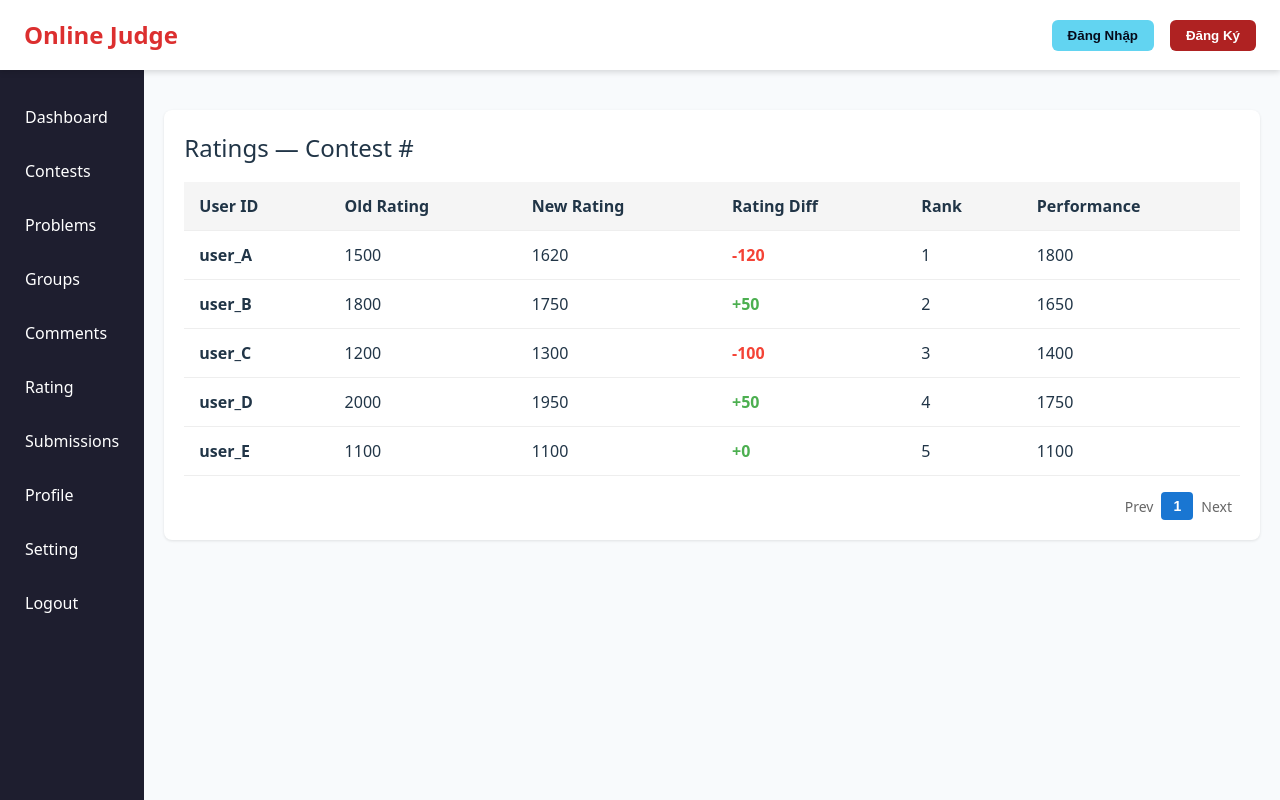
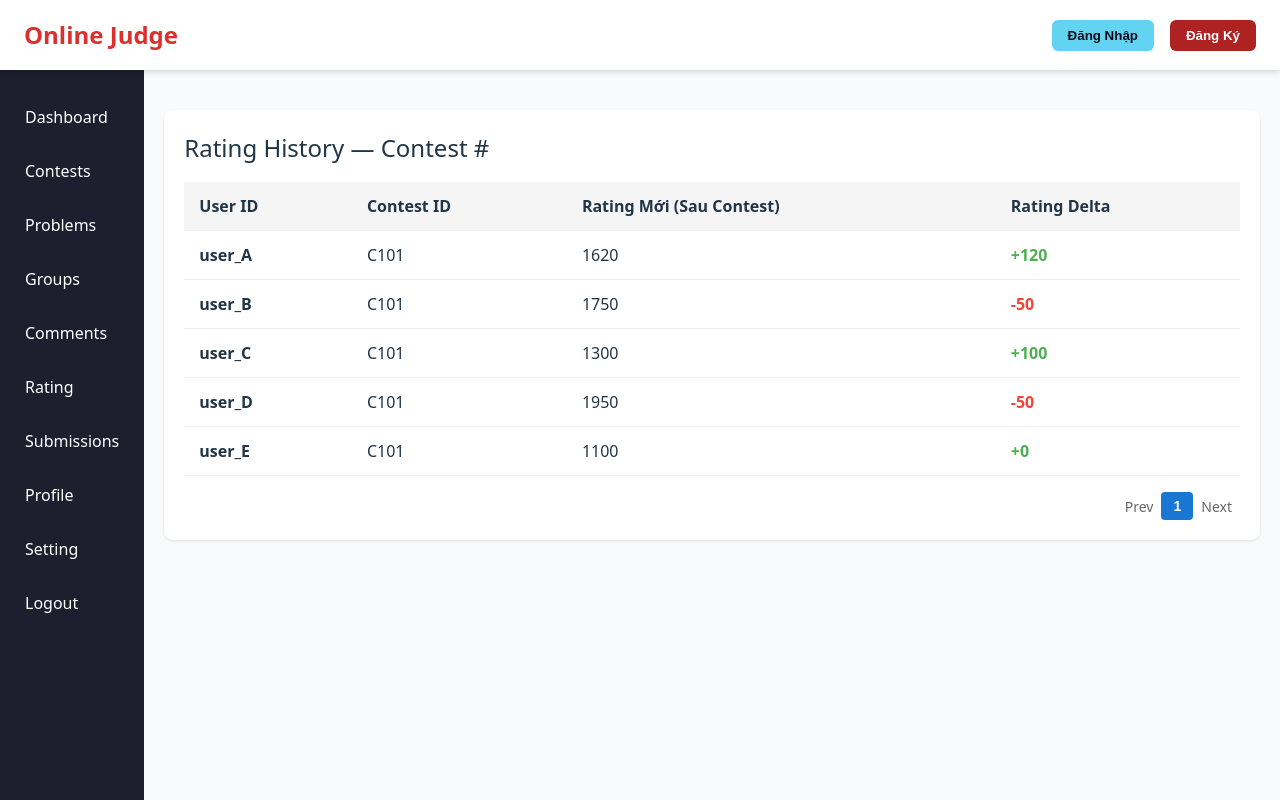
Before and after one commit to NamTran031204/Online-Judge, a React (Vite) app in the folder client/: page /ratings in a window 1280 px wide. Built offline with nearby package versions, Linux system fonts and the light colour scheme.

Commit message:
update rating

```diff
--- a/client/src/pages/ratings/rating-list.jsx
+++ b/client/src/pages/ratings/rating-list.jsx
@@ -5,13 +5,12 @@ import { fetchRatings } from "../../redux/slices/rating-slice";
 
 import "./rating.css";
 
-// Dữ liệu giả định (Mock Data)
 const mockRatingItems = [
-  { user_id: 'user_A', old_rating: 1500, new_rating: 1620, diff: -120, rank: 1, performance: 1800 },
-  { user_id: 'user_B', old_rating: 1800, new_rating: 1750, diff: 50, rank: 2, performance: 1650 },
-  { user_id: 'user_C', old_rating: 1200, new_rating: 1300, diff: -100, rank: 3, performance: 1400 },
-  { user_id: 'user_D', old_rating: 2000, new_rating: 1950, diff: 50, rank: 4, performance: 1750 },
-  { user_id: 'user_E', old_rating: 1100, new_rating: 1100, diff: 0, rank: 5, performance: 1100 },
+  { user_id: 'user_A', contest_id: 'C101', rating: 1620, delta: 120 },
+  { user_id: 'user_B', contest_id: 'C101', rating: 1750, delta: -50 },
+  { user_id: 'user_C', contest_id: 'C101', rating: 1300, delta: 100 },
+  { user_id: 'user_D', contest_id: 'C101', rating: 1950, delta: -50 },
+  { user_id: 'user_E', contest_id: 'C101', rating: 1100, delta: 0 },
 ];
 
 export default function RatingList() {
@@ -21,7 +20,7 @@ export default function RatingList() {
 
   useEffect(() => {
     if (contest_id) {
-        dispatch(fetchRatings({ contest_id }));
+        dispatch(fetchRatings({ contest_id, pageRequest: {} }));
     }
   }, [contest_id, dispatch]);
 
@@ -40,41 +39,36 @@ export default function RatingList() {
       <div className="content-container">
 
         <h5 className="rating-header">
-          Ratings — Contest #{contest_id}
+          Rating History — Contest #{contest_id}
         </h5>
 
         <table className="rating-table">
           <thead>
             <tr>
               <th>User ID</th>
-              <th>Old Rating</th>
-              <th>New Rating</th>
-              <th>Rating Diff</th>
-              <th>Rank</th>
-              <th>Performance</th>
+              <th>Contest ID</th>
+              <th>Rating Mới (Sau Contest)</th>
+              <th>Rating Delta</th>
             </tr>
           </thead>
 
           <tbody>
-            {items.map((r) => (
-              <tr key={r.user_id}>
+            {items.map((r, index) => (
+              <tr key={`${r.user_id}-${index}`}>
                 <td className="user-id-cell">{r.user_id}</td>
-                <td>{r.old_rating}</td>
-                <td>{r.new_rating}</td>
+                <td>{r.contest_id}</td>
+                <td>{r.rating}</td>
 
-                <td className={r.diff >= 0 ? "rating-up" : "rating-down"}>
-                  {r.diff >= 0 ? "+" : ""}
-                  {r.diff}
+                <td className={r.delta >= 0 ? "rating-up" : "rating-down"}>
+                  {r.delta >= 0 ? "+" : ""}
+                  {r.delta}
                 </td>
-
-                <td>{r.rank}</td>
-                <td>{r.performance}</td>
               </tr>
             ))}
             {items.length === 0 && fetchedItems.length === 0 && (
                 <tr>
-                    <td colSpan="6" className="no-data">
-                        Không có dữ liệu xếp hạng nào.
+                    <td colSpan="4" className="no-data">
+                        Không có dữ liệu lịch sử xếp hạng nào.
                     </td>
                 </tr>
             )}
```
